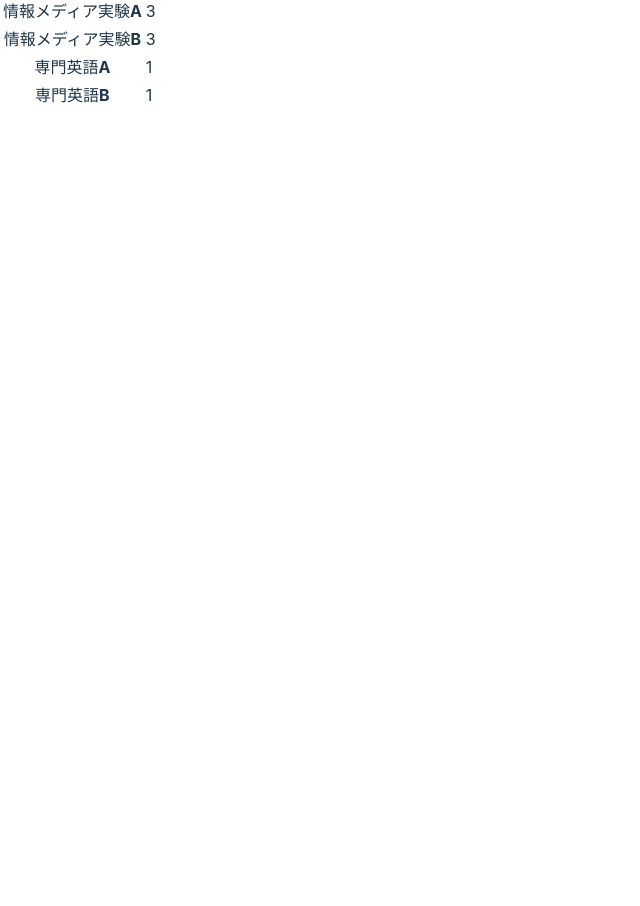
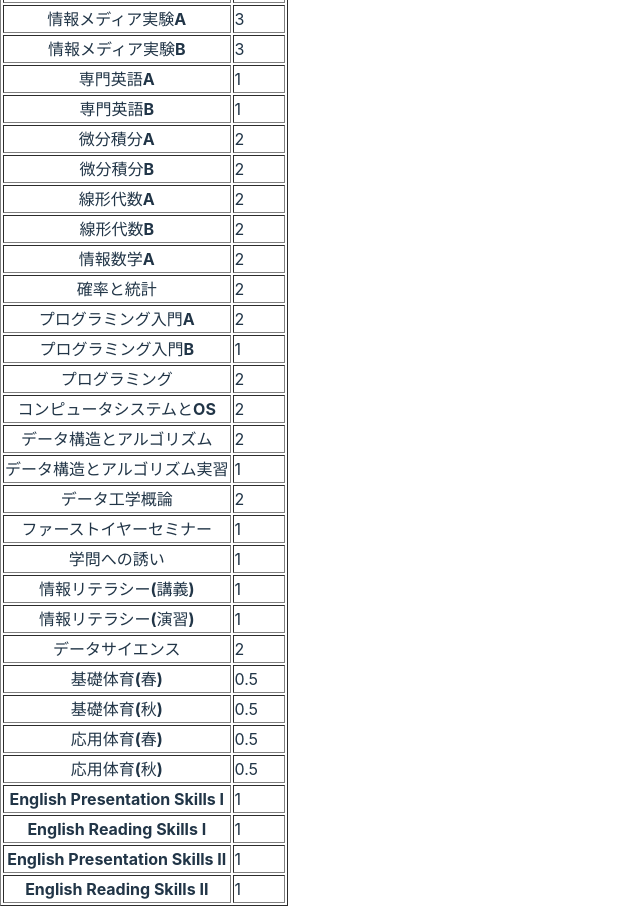
Before and after one commit to blue031415/Sotsutan, a React (Vite) app: page / in a window 1280 px wide. Shown: the part 1240-2146 px from the top of the page, without its empty margins (0-640 px from the left). Before the commit the page ends 1350 px from the top, so only its background shows below. Built offline with nearby package versions, Linux system fonts and the light colour scheme.

Commit message:
feat: table

```diff
--- a/src/App.tsx
+++ b/src/App.tsx
@@ -12,9 +12,7 @@ function App() {
     <>
       <h1>そつたんのトップページ</h1>
       <button onClick={toggleOverlay}>
-        {isOverlayVisible
-          ? "必修科目のハイライトを元に戻す"
-          : "必修科目をハイライトする"}
+        {isOverlayVisible ? "必修科目を表示しない" : "必修科目を表示する"}
       </button>
       <div className="highlight-box">
         <div className="youran_mast">
@@ -25,7 +23,7 @@ function App() {
         {isOverlayVisible && <div className="overlay_common"></div>}
       </div>
       {isOverlayVisible && (
-        <table>
+        <table border={1}>
           <caption>必修科目一覧</caption>
           <thead>
             <tr>
@@ -58,6 +56,104 @@ function App() {
               <th scope="row">専門英語B</th>
               <td>1</td>
             </tr>
+            <tr>
+              <th scope="row">微分積分A</th>
+              <td>2</td>
+            </tr>
+            <tr>
+              <th scope="row">微分積分B</th>
+              <td>2</td>
+            </tr>
+            <tr>
+              <th scope="row">線形代数A</th>
+              <td>2</td>
+            </tr>
+            <tr>
+              <th scope="row">線形代数B</th>
+              <td>2</td>
+            </tr>
+            <tr>
+              <th scope="row">情報数学A</th>
+              <td>2</td>
+            </tr>
+            <tr>
+              <th scope="row">確率と統計</th>
+              <td>2</td>
+            </tr>
+            <tr>
+              <th scope="row">プログラミング入門A</th>
+              <td>2</td>
+            </tr>
+            <tr>
+              <th scope="row">プログラミング入門B</th> <td>1</td>
+            </tr>
+            <tr>
+              <th scope="row">プログラミング</th> <td>2</td>
+            </tr>
+            <tr>
+              <th scope="row">コンピュータシステムとOS</th> <td>2</td>
+            </tr>
+            <tr>
+              <th scope="row">データ構造とアルゴリズム</th> <td>2</td>
+            </tr>
+            <tr>
+              <th scope="row">データ構造とアルゴリズム実習</th> <td>1</td>
+            </tr>
+            <tr>
+              <th scope="row">データ工学概論</th> <td>2</td>
+            </tr>
+            <tr>
+              <th scope="row">ファーストイヤーセミナー</th>
+              <td>1</td>
+            </tr>
+            <tr>
+              <th scope="row">学問への誘い</th>
+              <td>1</td>
+            </tr>
+            <tr>
+              <th scope="row">情報リテラシー(講義)</th>
+              <td>1</td>
+            </tr>
+            <tr>
+              <th scope="row">情報リテラシー(演習)</th>
+              <td>1</td>
+            </tr>
+            <tr>
+              <th scope="row">データサイエンス</th>
+              <td>2</td>
+            </tr>
+            <tr>
+              <th scope="row">基礎体育(春)</th>
+              <td>0.5</td>
+            </tr>
+            <tr>
+              <th scope="row">基礎体育(秋)</th>
+              <td>0.5</td>
+            </tr>
+            <tr>
+              <th scope="row">応用体育(春)</th>
+              <td>0.5</td>
+            </tr>
+            <tr>
+              <th scope="row">応用体育(秋)</th>
+              <td>0.5</td>
+            </tr>
+            <tr>
+              <th scope="row">English Presentation Skills I</th>
+              <td>1</td>
+            </tr>
+            <tr>
+              <th scope="row">English Reading Skills I</th>
+              <td>1</td>
+            </tr>
+            <tr>
+              <th scope="row">English Presentation Skills II</th>
+              <td>1</td>
+            </tr>
+            <tr>
+              <th scope="row">English Reading Skills II</th>
+              <td>1</td>
+            </tr>
           </tbody>
         </table>
       )}
```
